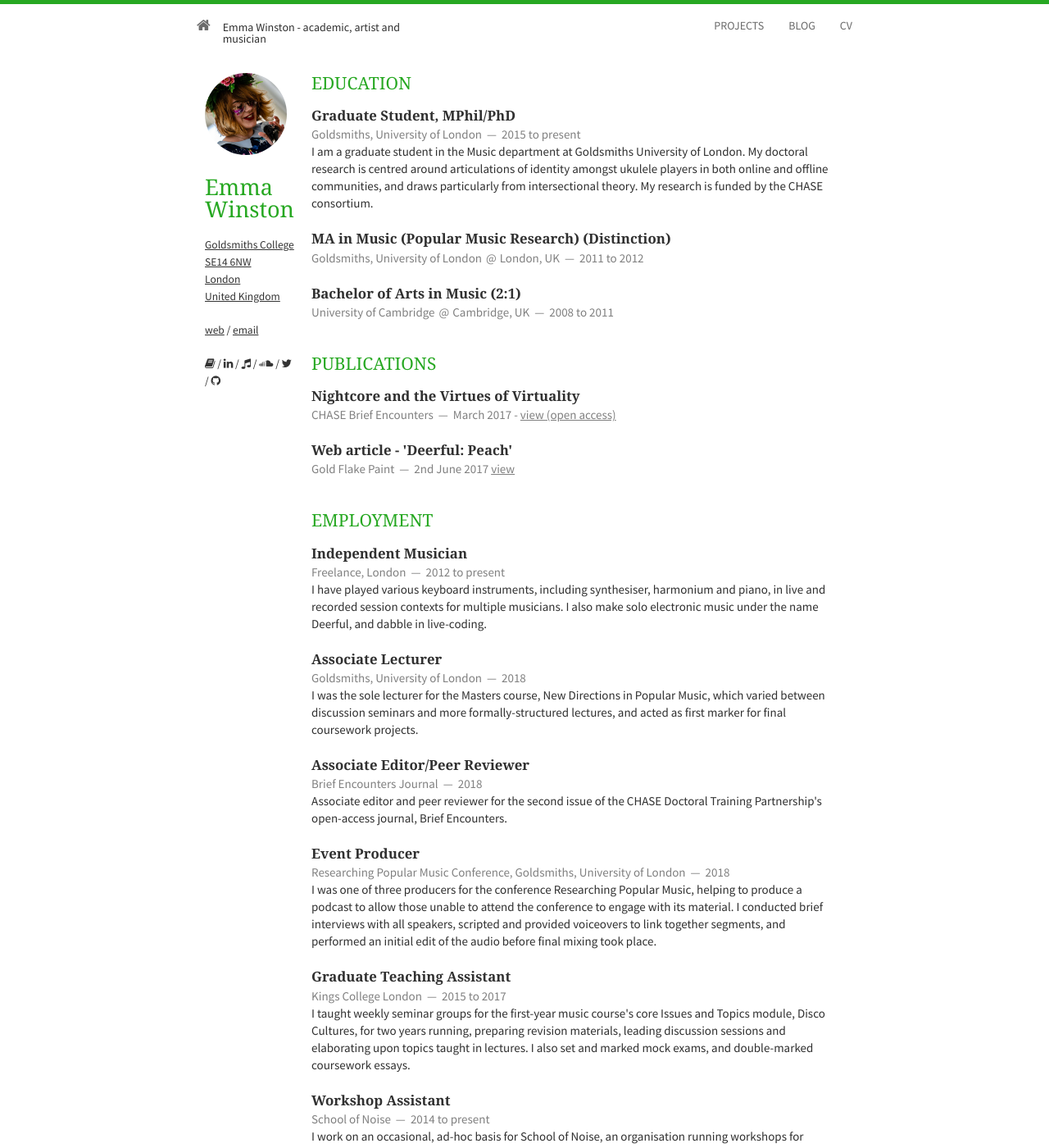
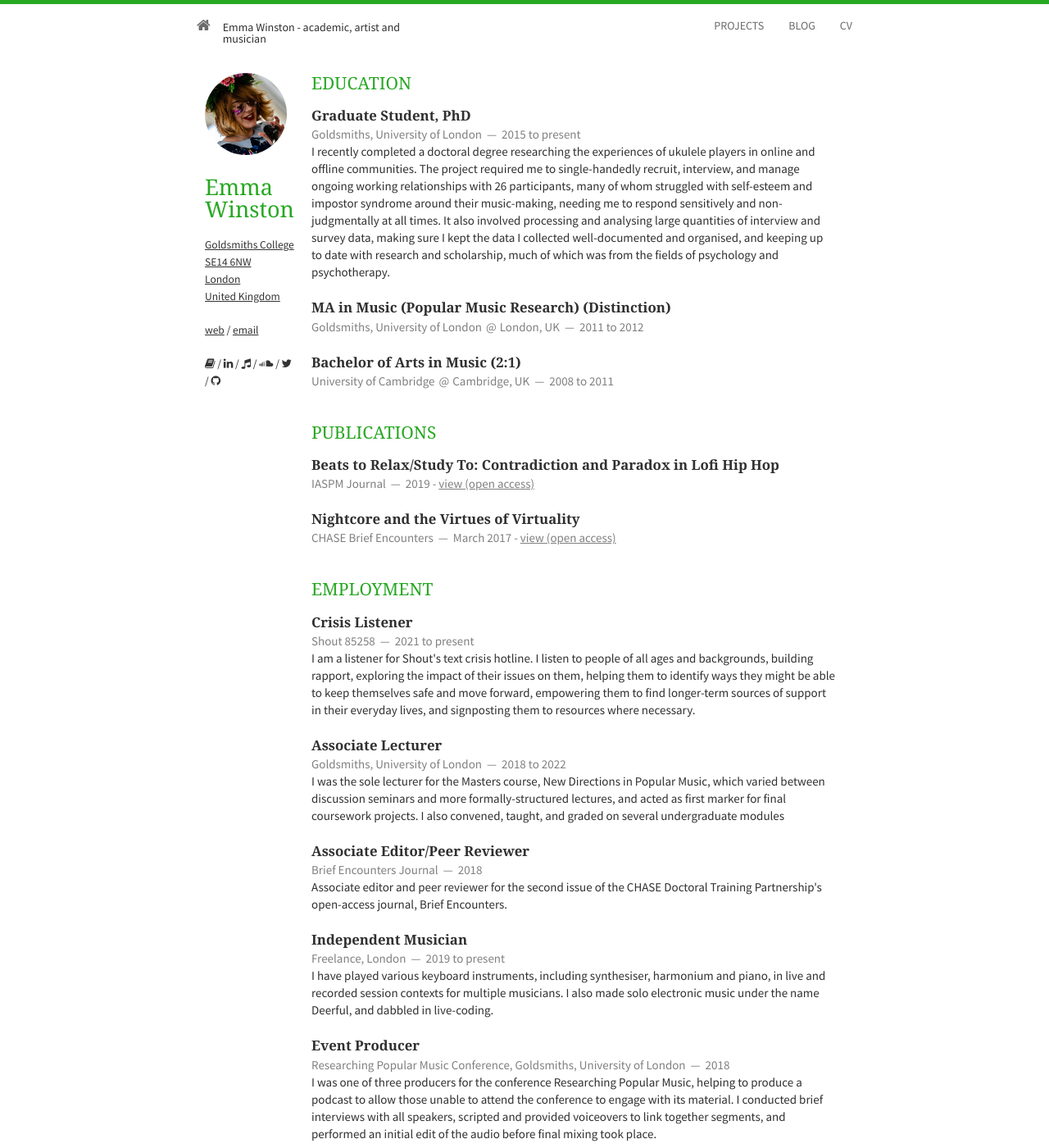
Before and after one commit to emmawinston/cv, a Jekyll site: the page built from index.html, in a window 1280 px wide and 1400 px high. Shown: the whole window at 82% size. Built offline with Jekyll 4.4.1, drawn with Linux system fonts in a browser that asks for light colours; nearby versions of some CDN libraries; Markdown is read by kramdown in place of the engine named in the settings; the list of posts is cut into pages by our own code; some of the changed text lies outside the part shown.

Commit message:
update cv (somewhat)

```diff
--- a/_includes/education.html
+++ b/_includes/education.html
@@ -2,10 +2,10 @@
     <h1>Education</h1>
     <article>
         <header>
-            <h1>Graduate Student, MPhil/PhD</h1>
+            <h1>Graduate Student, PhD</h1>
             <span><address>Goldsmiths, University of London</address><time>2015 to present</time></span>
         </header>
-        <p>I am a graduate student in the Music department at Goldsmiths University of London. My doctoral research is centred around articulations of identity amongst ukulele players in both online and offline communities, and draws particularly from intersectional theory. My research is funded by the CHASE consortium.</p>
+        <p>I recently completed a doctoral degree researching the experiences of ukulele players in online and offline communities. The project required me to single-handedly recruit, interview, and manage ongoing working relationships with 26 participants, many of whom struggled with self-esteem and impostor syndrome around their music-making, needing me to respond sensitively and non-judgmentally at all times. It also involved processing and analysing large quantities of interview and survey data, making sure I kept the data I collected well-documented and organised, and keeping up to date with research and scholarship, much of which was from the fields of psychology and psychotherapy.</p>
     </article>
     <article>
         <header>
--- a/_includes/employment.html
+++ b/_includes/employment.html
@@ -2,18 +2,17 @@
     <h1>Employment</h1>
     <article>
         <header>
-            <h1>Independent Musician</h1>
-            <span><address>Freelance, London</address><time>2012 to present</time></span>
+            <h1>Crisis Listener</h1>
+            <span><address>Shout 85258</address><time>2021 to present</time></span>
         </header>
-        <p>I have played various keyboard instruments, including synthesiser, harmonium and piano, in live and recorded session contexts for multiple musicians. I also make solo electronic music under the name Deerful, and dabble in live-coding.</p>
+        <p>I am a listener for Shout's text crisis hotline. I listen to people of all ages and backgrounds, building rapport, exploring the impact of their issues on them, helping them to identify ways they might be able to keep themselves safe and move forward, empowering them to find longer-term sources of support in their everyday lives, and signposting them to resources where necessary.</p>
     </article>
-    <article>
     <article>
         <header>
             <h1>Associate Lecturer</h1>
-            <span><address>Goldsmiths, University of London</address><time>2018</time></span>
+            <span><address>Goldsmiths, University of London</address><time>2018 to 2022</time></span>
         </header>
-        <p>I was the sole lecturer for the Masters course, New Directions in Popular Music, which varied between discussion seminars and more formally-structured lectures, and acted as first marker for final coursework projects.</p>
+        <p>I was the sole lecturer for the Masters course, New Directions in Popular Music, which varied between discussion seminars and more formally-structured lectures, and acted as first marker for final coursework projects. I also convened, taught, and graded on several undergraduate modules</p>
     </article>
     <article>
         <header>
@@ -21,6 +20,13 @@
             <span><address>Brief Encounters Journal</address><time>2018</time></span>
         </header>
         <p>Associate editor and peer reviewer for the second issue of the CHASE Doctoral Training Partnership's open-access journal, Brief Encounters.</p>
+    </article>
+    <article>
+        <header>
+            <h1>Independent Musician</h1>
+            <span><address>Freelance, London</address><time>2019 to present</time></span>
+        </header>
+        <p>I have played various keyboard instruments, including synthesiser, harmonium and piano, in live and recorded session contexts for multiple musicians. I also made solo electronic music under the name Deerful, and dabbled in live-coding.</p>
     </article>
     <article>
         <header>
@@ -39,14 +45,14 @@
     <article>
         <header>
             <h1>Workshop Assistant</h1>
-            <span><address>School of Noise</address><time>2014 to present</time></span>
+            <span><address>School of Noise</address><time>2014 to 2017</time></span>
         </header>
         <p>
-    I work on an occasional, ad-hoc basis for School of Noise, an organisation running workshops for young people and adults aimed at encouraging the exploration of experimental, electronic sound and music.</p>
+    I worked on an occasional basis for School of Noise, an organisation running workshops for young people and adults aimed at encouraging the exploration of experimental, electronic sound and music.</p>
     </article>
         <header>
-            <h1>Web designer and front-end developer</h1>
-            <span><address>Freelance, London</address><time>2013 to 2015</time></span>
+            <h1>Creative technologist and front-end developer</h1>
+            <span><address>Self-employed</address><time>2013 to 2015</time></span>
         </header>
         <p>While seeking PhD funding I ran a successful small business as a primarily self-taught web designer and front-end developer.</p>
     </article>
--- a/_includes/presentations.html
+++ b/_includes/presentations.html
@@ -2,8 +2,29 @@
     <h1>Presentations</h1>
     <article>
         <header>
+            <h1>Pathways, Desire Lines (interactive video game presentation)</h1>
+            <span><address>CHASE Encounters </address><time>2021</time></span>
+        </header>
+        <p></p>
+    </article>
+    <article>
+        <header>
+            <h1>These Uncertain Times: grassroots ethnography during the COVID-19 pandemic</h1>
+            <span><address>CHASE Encounters</address><time>2020</time></span>
+        </header>
+        <p></p>
+    </article>
+    <article>
+        <header>
+            <h1>Tell Me I Can Fix This On My Own: creative coding as a non-programmer</h1>
+            <span><address>Dorkbot London</address><time>2019</time></span>
+        </header>
+        <p></p>
+    </article>
+    <article>
+        <header>
             <h1>Bitter Content: YouTube, the ukulele, and the smokescreen of participatory commodification</h1>
-            <span><address></address><time>Forthcoming</time></span>
+            <span><address></address><time>2019</time></span>
         </header>
         <p></p>
     </article>
--- a/_includes/publications.html
+++ b/_includes/publications.html
@@ -1,5 +1,12 @@
 <section class="eleven columns">
     <h1>Publications</h1>
+    <article>
+        <header>
+            <h1>Beats to Relax/Study To: Contradiction and Paradox in Lofi Hip Hop</h1>
+            <span><address>IASPM Journal</address><time>2019</time> - <a href="https://iaspmjournal.net/index.php/IASPM_Journal/article/view/949">view (open access)</a></span>
+        </header>
+        <p></p>
+    </article>
     <article>
         <header>
             <h1>Nightcore and the Virtues of Virtuality</h1>
@@ -7,11 +14,4 @@
         </header>
         <p></p>
     </article>
-    <article>
-        <header>
-            <h1>Web article - 'Deerful: Peach'</h1>
-            <span><address>Gold Flake Paint</address><time>2nd June 2017</time> <a href="https://www.goldflakepaint.co.uk/album-stream-deerful-peach/">view</a></span>
-        </header>
-        <p></p>
-    </article>
 </section>
```
Also changed, not shown: other parts of _includes/presentations.html (+1 -1 lines).
